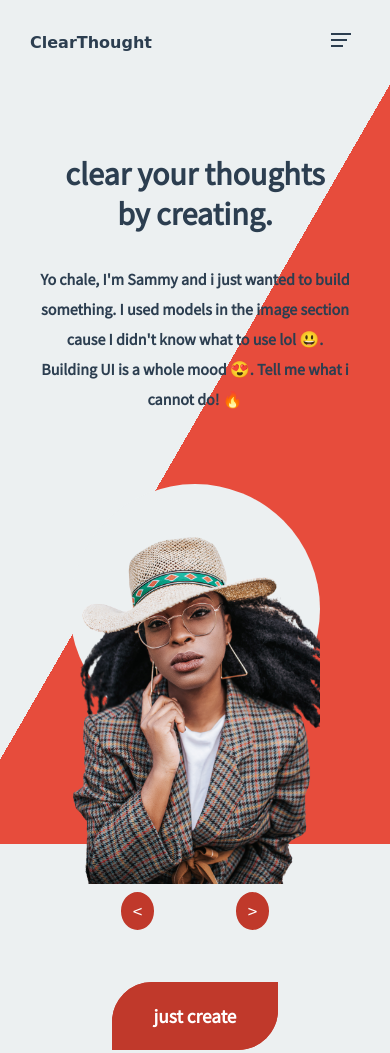
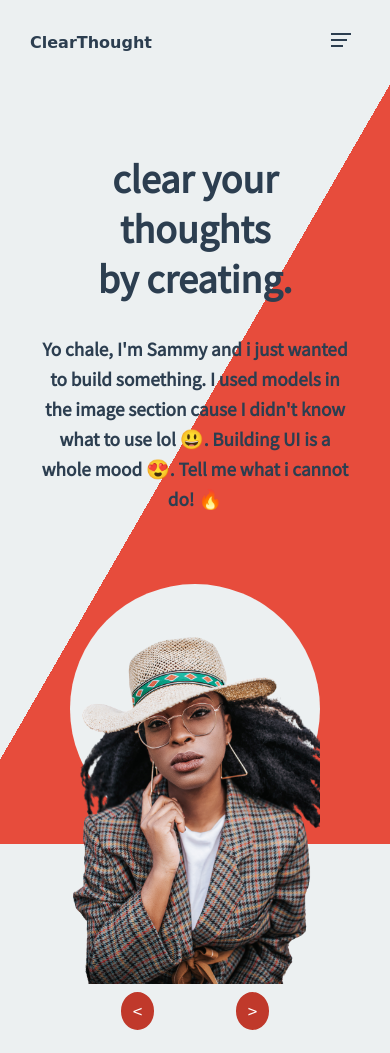
Before and after one commit to Sammy-Genius/clear-mind, a plain HTML site: page index.html in a window 390 px wide. Shown: the top 1053 px of the page. Drawn offline with nearby package versions, Linux system fonts and the light colour scheme; a web font is replaced by a local one.

Commit message:
modified styling

```diff
--- a/main.js
+++ b/main.js
@@ -28,9 +28,9 @@ let pic = document.querySelector(".pic"),
           return pic.src = images[position];
         }
 
-        tl.from(".pic", {duration:1, opacity:0, scale:.3, rotate:360, y:20, ease:Power2.easeInOut});
         pic.src = images[position + 1];
         position++;
+        tl.from(".pic", {duration:1, opacity:0, scale:.3, rotate:360, y:20, ease:Power2.easeInOut});
 
       });
 
@@ -41,7 +41,7 @@ let pic = document.querySelector(".pic"),
           return pic.src = images[position];
         }
 
-        tl.from(".pic", {duration:1, opacity:0, scale:.1, rotate:-360, y:20, ease:Power2.easeInOut});
         pic.src = images[position - 1];
         position--;
+        tl.from(".pic", {duration:1, opacity:0, scale:.1, rotate:-360, y:20, ease:Power2.easeInOut});
       });
--- a/styles/_content.scss
+++ b/styles/_content.scss
@@ -18,6 +18,7 @@
                 margin-top:50px;
                 color:$text;
                 line-height:30px;
+                font-weight:bold;
             }
 
             h4 {
@@ -132,7 +133,7 @@
             h1 {
                 text-align:center;
                 color:$text;
-                font-size: 2rem;
+                font-size: 2.5rem;
             }
 
             p {
@@ -141,6 +142,7 @@
                 line-height: 30px;
                 color:$text;
                 font-weight:bold;
+                font-size:1.2rem;
             }
             .button, .social-media{
                 display:none;
```
Also changed, not shown: styles/style.css, 1 other file.
